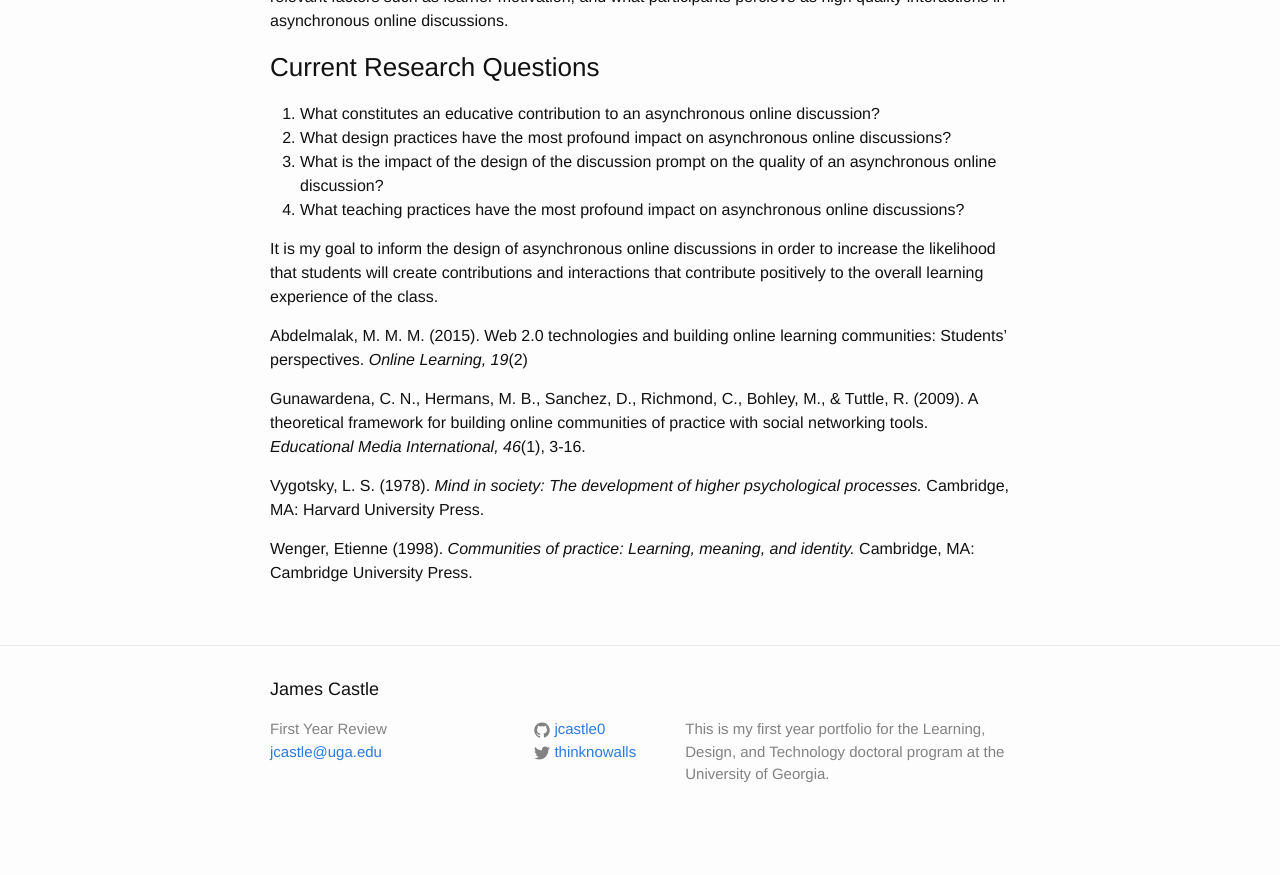
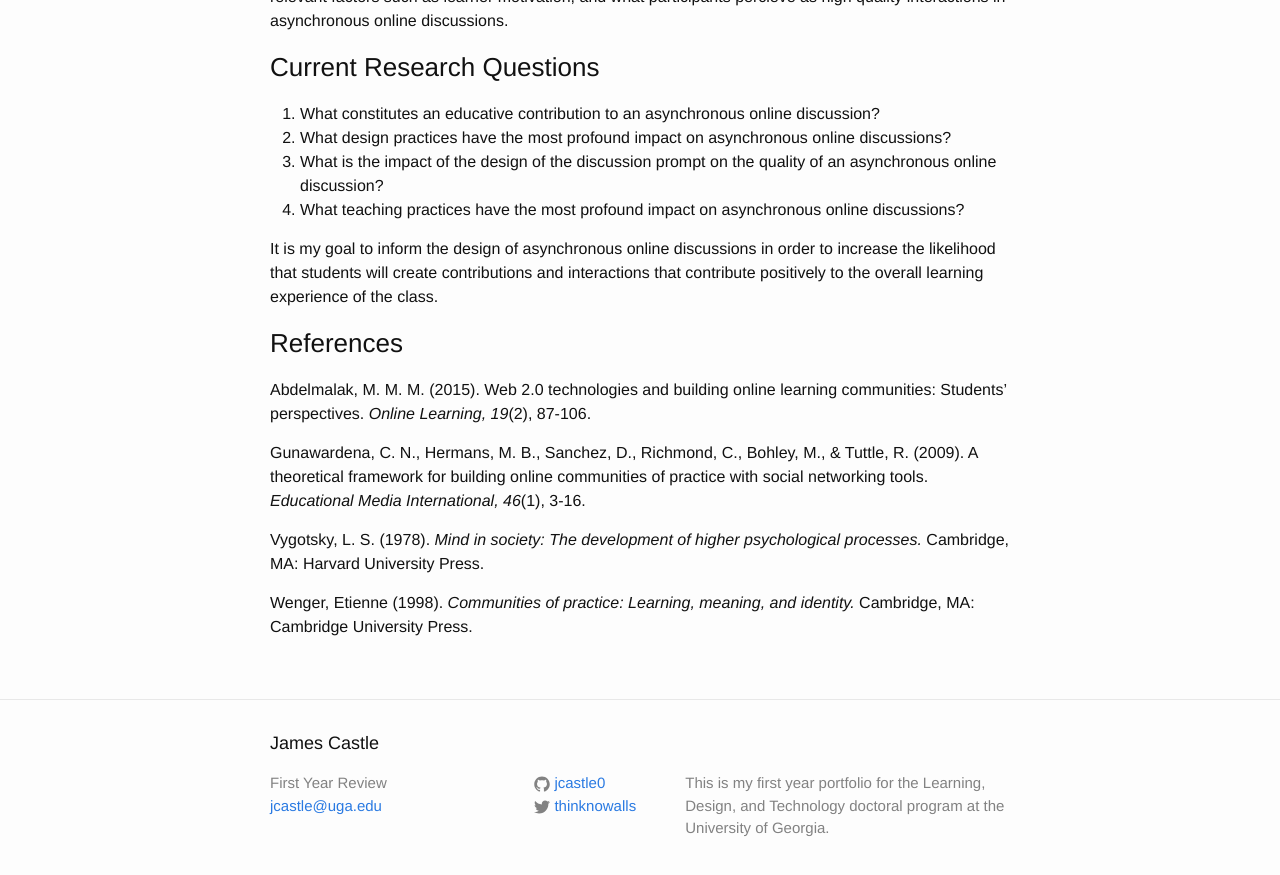
Before and after one commit to jcastle0/ldtportfolio, a Jekyll site: the page built from research.md, in a window 1280 px wide and 900 px high, scrolled down 594 px. Shown: the top 875 px of the window. Built offline with Jekyll 4.4.1, drawn with Linux system fonts in a browser that asks for light colours; before the commit the page ends 1440 px from its top, so only the background shows below that.

Commit message:
Update research.md

```diff
--- a/research.md
+++ b/research.md
@@ -17,8 +17,9 @@ The broad classification of learner to learner interaction has been part of the
 
 It is my goal to inform the design of asynchronous online discussions in order to increase the likelihood that students will create contributions and interactions that contribute positively to the overall learning experience of the class.
 
+### References
 
-Abdelmalak, M. M. M. (2015). Web 2.0 technologies and building online learning communities: Students' perspectives. *Online Learning, 19*(2)
+Abdelmalak, M. M. M. (2015). Web 2.0 technologies and building online learning communities: Students' perspectives. *Online Learning, 19*(2), 87-106.
 
 Gunawardena, C. N., Hermans, M. B., Sanchez, D., Richmond, C., Bohley, M., & Tuttle, R. (2009). A theoretical framework for building online communities of practice with social networking tools. *Educational Media International, 46*(1), 3-16.
 
```
